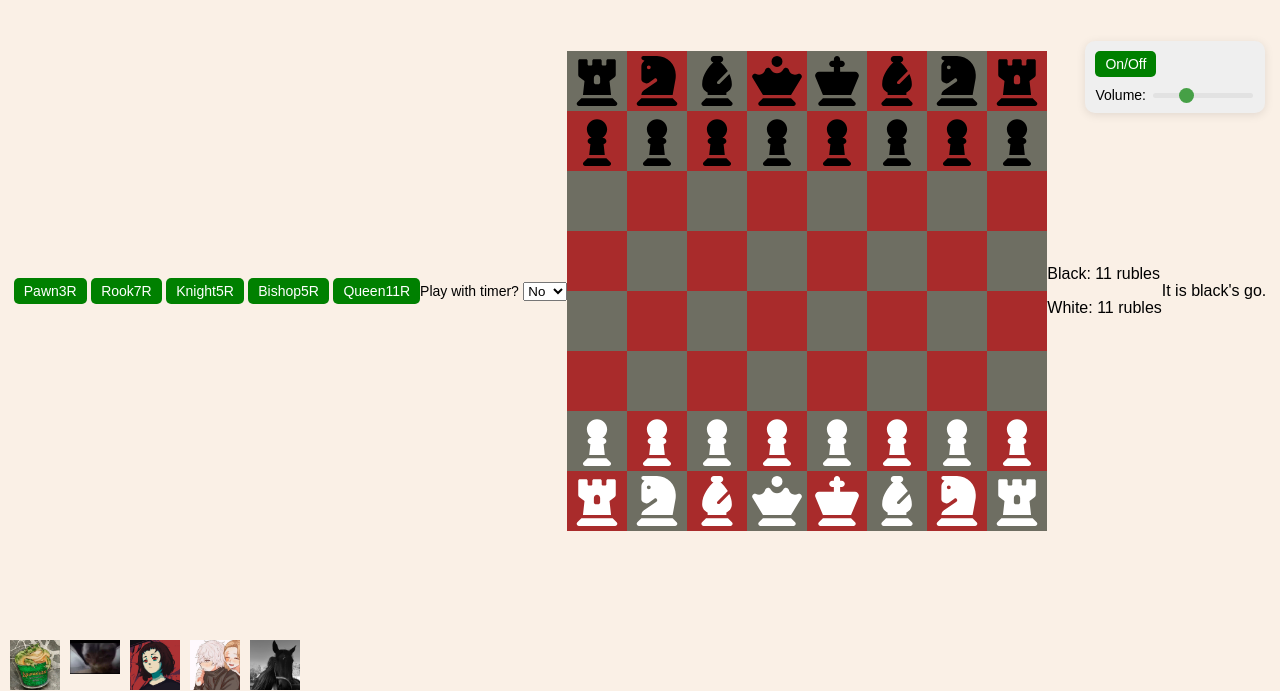
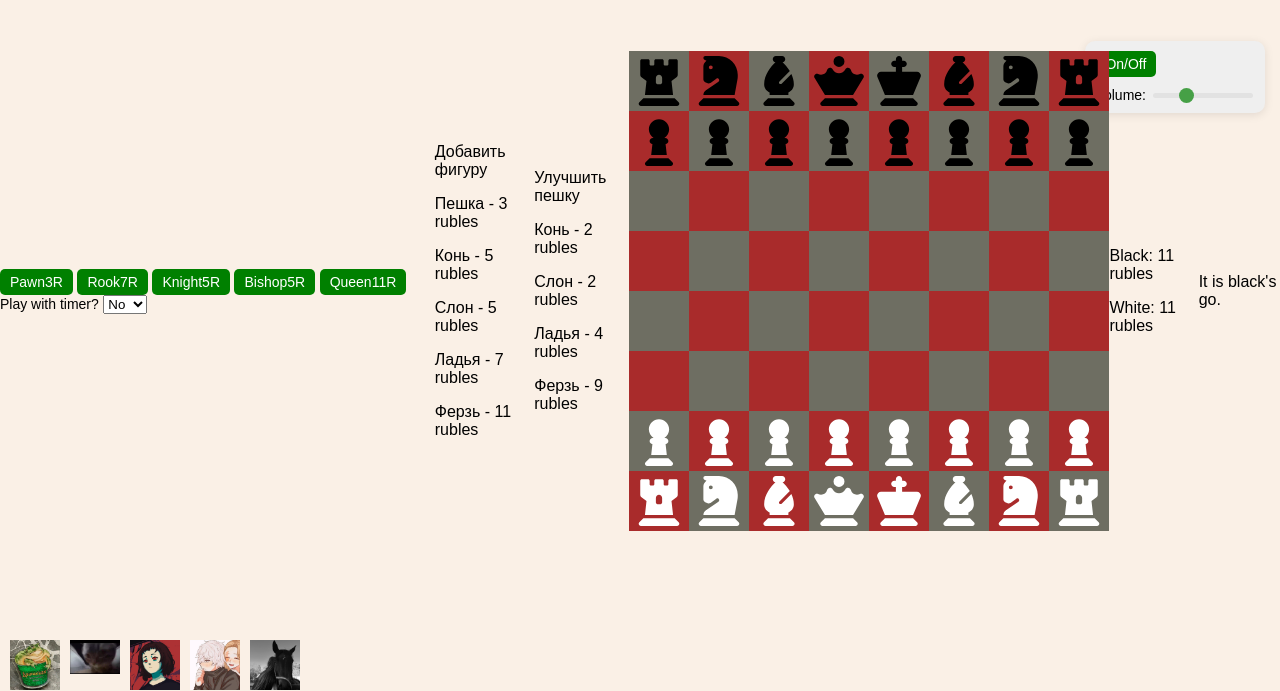
Before and after one commit to ShukaOriginal/BestProj, a plain HTML site: page buggy/index.html in a window 1280 px wide. Shown: the part 109-800 px from the top of the page. Drawn offline with Linux system fonts and the light colour scheme.

Commit message:
флаер

```diff
--- a/buggy/index.html
+++ b/buggy/index.html
@@ -17,10 +17,10 @@
         <button id="spawn-knight">Knight5R</button>
         <button id="spawn-bishop">Bishop5R</button>
         <button id="spawn-queen">Queen11R</button>
+        <label for="play-with-timer">Play with timer?</label>
+        <select id="play-with-timer" onchange="togglePlayMode()">
       </div>
       <div>
-        <label for="play-with-timer">Play with timer?</label>
-        <select id="play-with-timer" onchange="togglePlayMode()">
             <option value="no">No</option>
             <option value="yes">Yes</option>
         </select>
@@ -40,6 +40,21 @@
                 <button onclick="toggleTimer(2)">Player 2</button>
             </div>
         </div>
+    </div>
+    <div id ="shop">
+      <p>Добавить фигуру</p>
+      <p>Пешка - 3 rubles </p>
+      <p>Конь - 5 rubles</p>
+      <p>Слон - 5 rubles</p>
+      <p>Ладья - 7 rubles</p>
+      <p>Ферзь - 11 rubles</p>
+    </div>
+    <div id ="Upgraid">
+      <p>Улучшить пешку</p>
+      <p>Конь - 2 rubles</p>
+      <p>Слон - 2 rubles</p>
+      <p>Ладья - 4 rubles</p>
+      <p>Ферзь - 9 rubles</p>
     </div>
       <audio id="background-music" loop autoplay>
         <source id="music-source" src="music/music1.mp3" type="audio/mpeg">
--- a/buggy/style.css
+++ b/buggy/style.css
@@ -27,6 +27,7 @@ body {
   position: fixed;
   top: 0;
   width: 100%;
+  max-height: 12%;
   z-index: 1000;
   background-size: 30px 30px;
   overflow: hidden;
@@ -133,12 +134,14 @@ main {
 
 
 #gameboard {
-  width: 480px;
-  height: 480px;
+  max-width: 480px;
+  max-height: 480px;
   background-color: black;
   display: flex;
   flex-wrap: wrap;
+  box-sizing: border-box;
 }
+
 
 
 .square {
```
